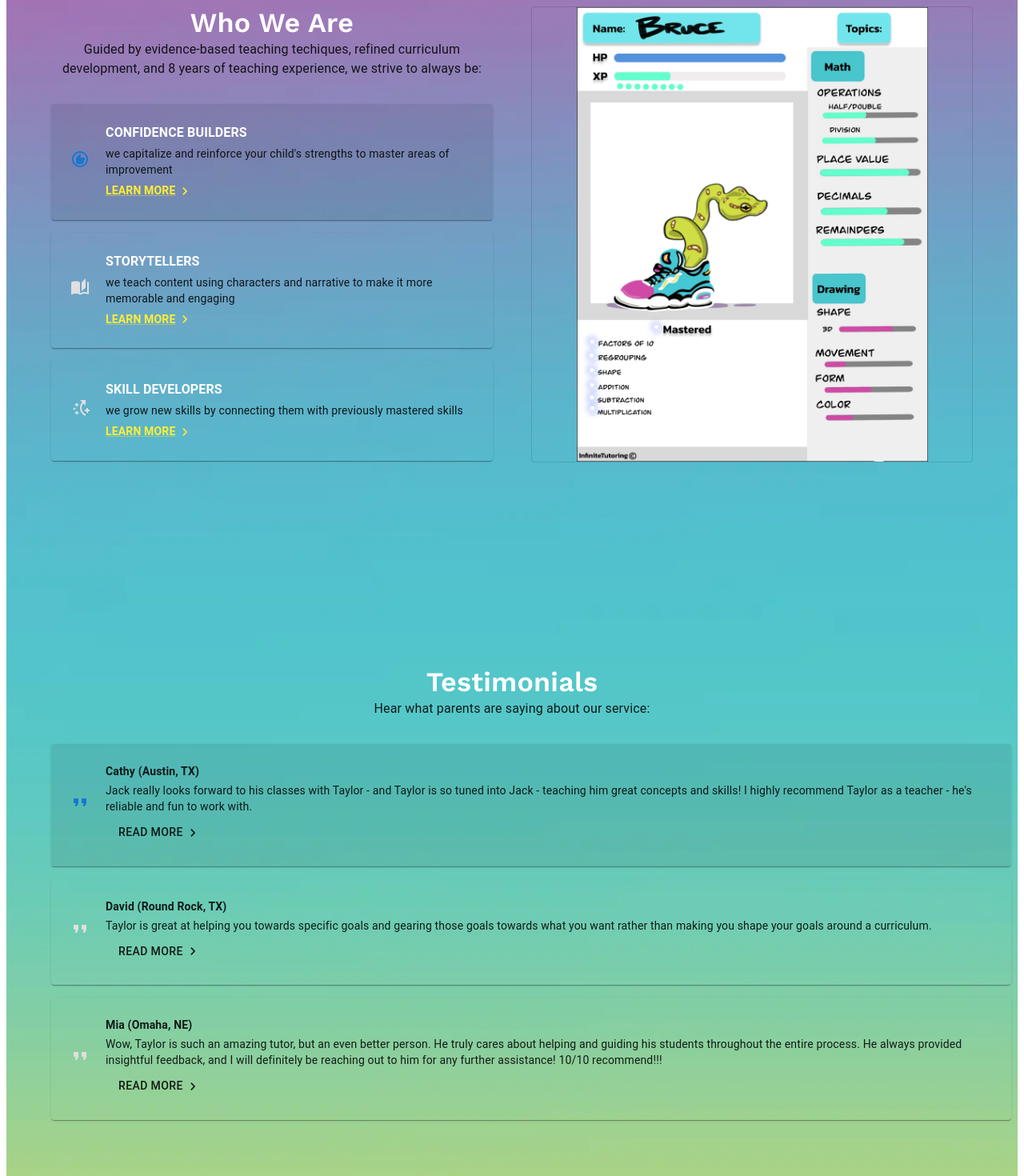
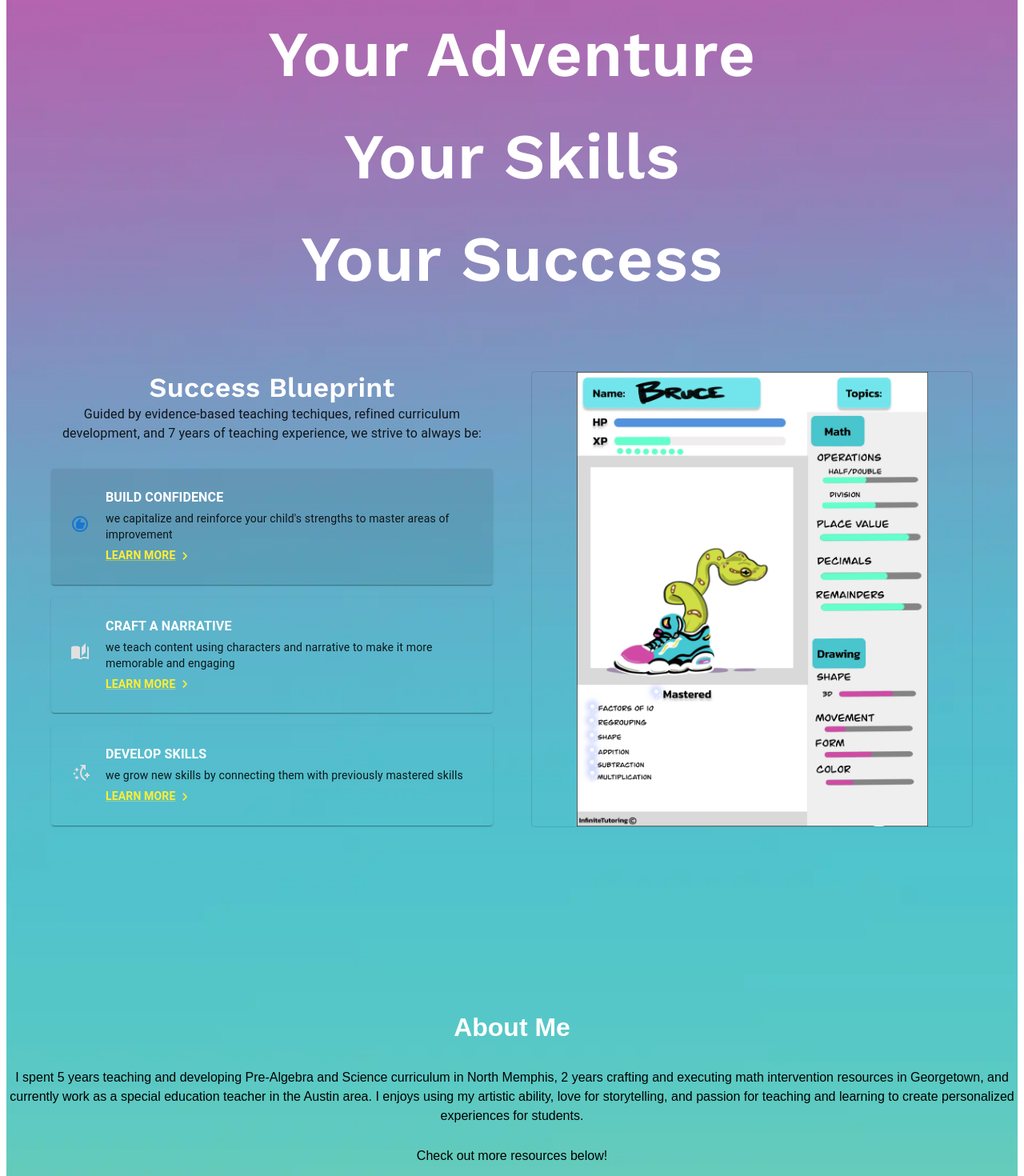
Before and after one commit to Kumoko8/Infinite-Tutoring-Business, a React (Vite) app: page / in a window 1280 px wide. Shown: the part 860-2330 px from the top of the page at 80% size. Built offline with nearby package versions, Linux system fonts and the light colour scheme; the HTML template or start-up script is replaced by a standard one.

Commit message:
restructured features component and retitled it and the subtitles and added a large tag line, deleted the faq section, and created about me section as a component on the page and navbar

```diff
--- /dev/null
+++ b/src/components/AboutMe.jsx
@@ -0,0 +1,34 @@
+import React from 'react';
+import Section from './Section'
+import '../index.css'
+const block = <p>
+  I spent 5 years teaching and developing Pre-Algebra and Science curriculum in North Memphis, 2 years crafting and executing math intervention resources in Georgetown, and currently work as a special education teacher in the Austin area. I enjoys using my artistic ability, love for storytelling, and passion for teaching and learning to create personalized experiences for students.
+</p>
+
+const block2 = <p>
+  Check out more resources below!
+</p>
+
+function AboutMe() {
+
+  return (
+    <div>
+      <div>
+
+      </div>
+      <Section
+        title="About Me"
+        text={block}
+        alterText={block2}
+      />
+
+
+
+
+
+
+    </div>
+  );
+};
+
+export default AboutMe;
--- a/src/components/Features.jsx
+++ b/src/components/Features.jsx
@@ -19,7 +19,7 @@ import compImage from '../assets/compForm.webp';
 const items = [
     {
         icon: <RecommendOutlinedIcon />,
-        title: 'Confidence Builders',
+        title: 'Build Confidence',
         description:
             "We capitalize and reinforce your child's strengths to master areas of improvement",
         learnMore: "Each student gets a personalized progress chart with skills unique to their strengths and areas of growth. Students can choose or create their own character that grows along with them as they gain more experience points. Not only does it build intrinsic motivation, but also allows students to visualize their growth. ",
@@ -27,7 +27,7 @@ const items = [
     },
     {
         icon: <AutoStoriesIcon />,
-        title: 'Storytellers',
+        title: 'Craft a Narrative',
         description:
             'We teach content using characters and narrative to make it more memorable and engaging',
         learnMore: "Character narratives are formed organically depending on the content being taught. Students get the option of choosing one of Infinite Tutoring's original characters or creating their own. Students can choose colors, add gear, and watch them change as they master more skills! Once a character reaches its ultimate stage, students can choose another! ",
@@ -35,7 +35,7 @@ const items = [
     },
     {
         icon: <SwitchAccessShortcutAddIcon />,
-        title: 'Skill Developers',
+        title: 'Develop Skills',
         description:
             'We grow new skills by connecting them with previously mastered skills',
         learnMore: "We believe that every complex concept is a combination of many simpler ones. We teach students to master the simpler building blocks, look for connections, and put them together one step at a time! We create and use our own original content, but also guide students through any existing content required of them!",
@@ -68,18 +68,45 @@ export default function Features() {
 
     return (
         <Container sx={{ py: { xs: 8, sm: 16 } }}>
+            <Stack spacing={1} sx={{ mb: 10 }}>
+                <Typography
+                    fontSize="5em"
+                    color="white"
+                    fontFamily="Work Sans, Roboto, sans-serif"
+                    textAlign="center"
+                >
+                    Your Adventure
+                </Typography>
+                <Typography
+                    fontSize="5em"
+                    color="white"
+                    fontFamily="Work Sans, Roboto, sans-serif"
+                    textAlign="center"
+                >
+                    Your Skills
+                </Typography>
+                <Typography
+                    fontSize="5em"
+                    color="white"
+                    fontFamily="Work Sans, Roboto, sans-serif"
+                    textAlign="center"
+                >
+                    Your Success
+                </Typography>
+            </Stack>
             <Grid container spacing={6}>
                 <Grid item xs={12} sm={6} md={6}>
-                    <div id="features">
-                        <Typography component="h2" variant="h4" color='white' fontFamily='Work Sans, Roboto, sans-serif'>
-                            Who We Are
+                    <div id="blueprint">
+                        <Typography component="h2" variant="h4" color="white" fontFamily='Work Sans, Roboto, sans-serif'>
+                            Success Blueprint
                         </Typography>
+
                         <Typography
                             variant="body1"
                             color="text.primary"
                             sx={{ mb: { xs: 2, sm: 4 } }}
                         >
-                            Guided by evidence-based teaching techiques, refined curriculum development, and 8 years of teaching experience, we strive to always be:
+                            Guided by evidence-based teaching techiques, refined curriculum development, and 7 years of teaching experience, we strive to always be:
                         </Typography>
                     </div>
                     {/* For small screens */}
@@ -235,7 +262,7 @@ export default function Features() {
                                         <Typography
                                             color="text.primary"
                                             variant="body2"
-                                            sx={{ my: 0.5 , textTransform: 'lowercase'}}
+                                            sx={{ my: 0.5, textTransform: 'lowercase' }}
                                         >
                                             {description}
                                         </Typography>
@@ -296,7 +323,7 @@ export default function Features() {
                                 backgroundSize: 'contain',
                                 backgroundRepeat: 'no-repeat',
                                 backgroundPosition: 'center',
-                                backgroundImage:  `url(${items[selectedItemIndex].imageLight})`
+                                backgroundImage: `url(${items[selectedItemIndex].imageLight})`
 
                             }}
                         />
--- a/src/components/NavBar.jsx
+++ b/src/components/NavBar.jsx
@@ -96,8 +96,16 @@ function AppAppBar() {
               />
               </Link>
               <Box sx={{ display: { xs: 'none', md: 'flex' } }}>
+              <MenuItem
+                  onClick={() => scrollToSection('blueprint')}
+                  sx={{ py: '6px', px: '12px' }}
+                >
+                  <Typography variant="body2" color="text.primary">
+                    Blueprint
+                  </Typography>
+                </MenuItem>
                 <MenuItem
-                  onClick={() => scrollToSection('features')}
+                  onClick={() => scrollToSection('about')}
                   sx={{ py: '6px', px: '12px' }}
                 >
                   <Typography variant="body2" color="text.primary">
@@ -179,7 +187,10 @@ function AppAppBar() {
                   >
 
                   </Box>
-                  <MenuItem onClick={() => scrollToSection('features')}>
+                  <MenuItem onClick={() => scrollToSection('blueprint')}>
+                    Blueprint
+                  </MenuItem>
+                  <MenuItem onClick={() => scrollToSection('about')}>
                     About
                   </MenuItem>
                   <MenuItem onClick={() => scrollToSection('testimonials')}>
@@ -188,7 +199,6 @@ function AppAppBar() {
                   <MenuItem onClick={() => scrollToSection('pricing')}>
                     Pricing
                   </MenuItem>
-                  <MenuItem onClick={() => scrollToSection('faq')}>FAQ</MenuItem>
                   <Divider />
                   <MenuItem>
                     <Button
--- a/src/components/Section.jsx
+++ b/src/components/Section.jsx
@@ -4,10 +4,10 @@ import React from 'react';
 
 const Section = ({ title, subtitle, text, alterText }) => {
   return (
-    <div style={{ width: '100%', height: '100%', textAlign: 'center', backgroundColor: 'transparent', color: 'black'}}>
-      <h1>{title}</h1>
+    <div style={{ marginTop: 100, width: '100%', height: '100%', textAlign: 'center', backgroundColor: 'transparent', color: 'black'}}>
+      <h2 style={{color: 'white'}}>{title}</h2>
       <div style={{ width: '100%' }}> {text} </div>
-      <h2>{subtitle} </h2>
+      <h2 style={{color: 'white'}}>{subtitle} </h2>
       <div style={{ width: '100%'}}>
         {alterText}
       </div>
--- a/src/components/Testimonials.jsx
+++ b/src/components/Testimonials.jsx
@@ -8,6 +8,8 @@ import Stack from '@mui/material/Stack';
 import Typography from '@mui/material/Typography';
 import ChevronRightRoundedIcon from '@mui/icons-material/ChevronRightRounded';
 import FormatQuoteRoundedIcon from '@mui/icons-material/FormatQuoteRounded';
+import Link from '@mui/material/Link';
+
 
 const testimonials = [
     {
@@ -178,6 +180,7 @@ export default function Testimonials() {
                     </Stack>
                 </Grid>
             </Grid>
+
         </Container>
     );
 }
--- a/src/views/Home.jsx
+++ b/src/views/Home.jsx
@@ -2,6 +2,7 @@ import Section from '../components/Section'
 import Hero from '../components/Hero'
 import Carousel from '../components/Carousel'
 import Features from '../components/Features'
+import AboutMe from '../components/AboutMe'
 import Testimonials from '../components/Testimonials';
 import Pricing from '../components/Pricing';
 
@@ -16,6 +17,7 @@ function Home() {
             <Hero />
             <Carousel />
             <Features />
+            <AboutMe />
             <Testimonials />
             <Pricing />
 
--- a/src/views/Terms.jsx
+++ b/src/views/Terms.jsx
@@ -177,8 +177,8 @@ We may update our Privacy Statement from time to time. We will notify you of any
 
 If you have any questions about this Privacy Statement, please contact us:
 
-- Email: privacy@infinitetutoring.com
-- Address: Infinite Tutoring, 123 Learning Lane, Education City, EC 12345
+- Email: tauen8@gmail.com
+
 
 </p>
 
```
Also changed, not shown: src/App.jsx (+7 -5 lines).
